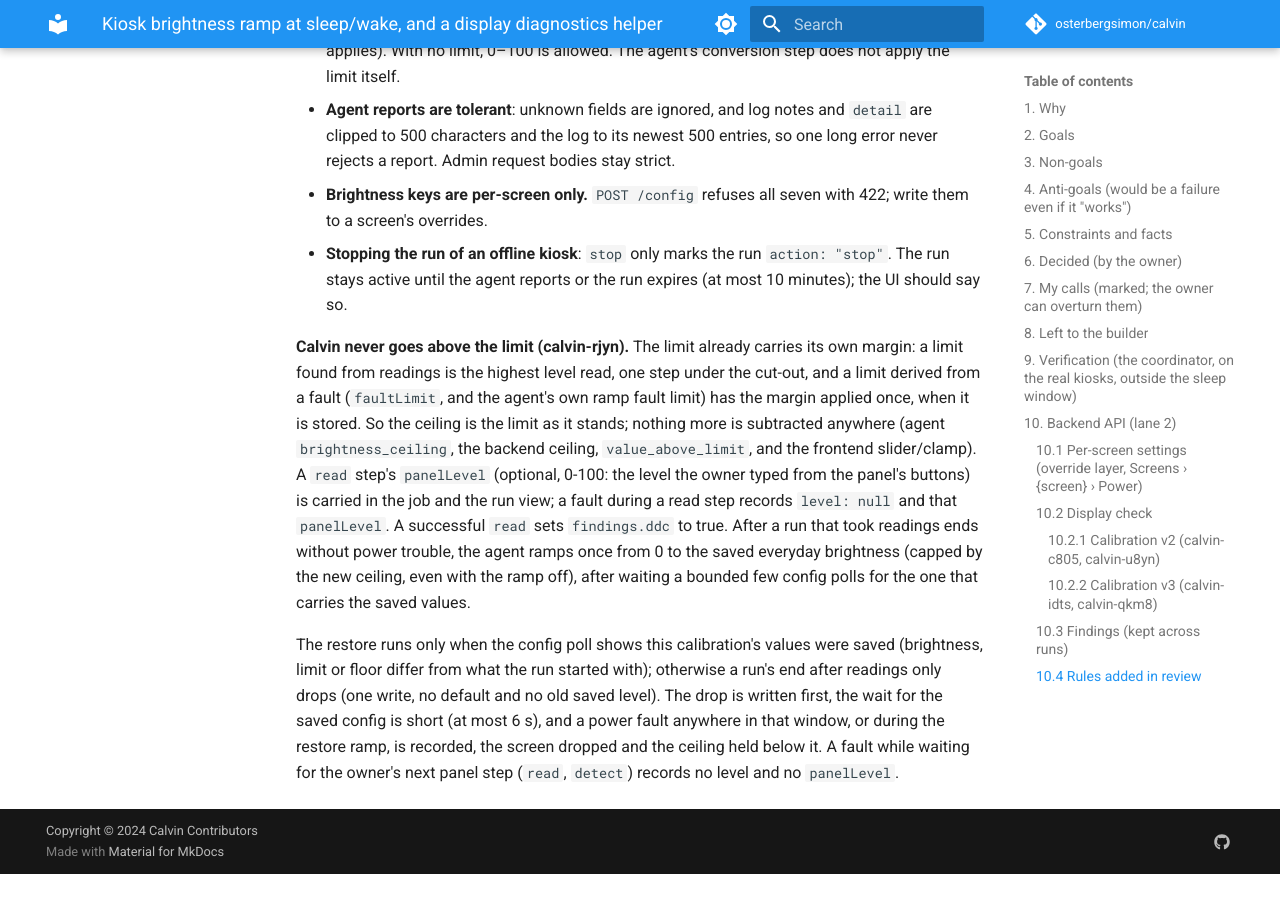
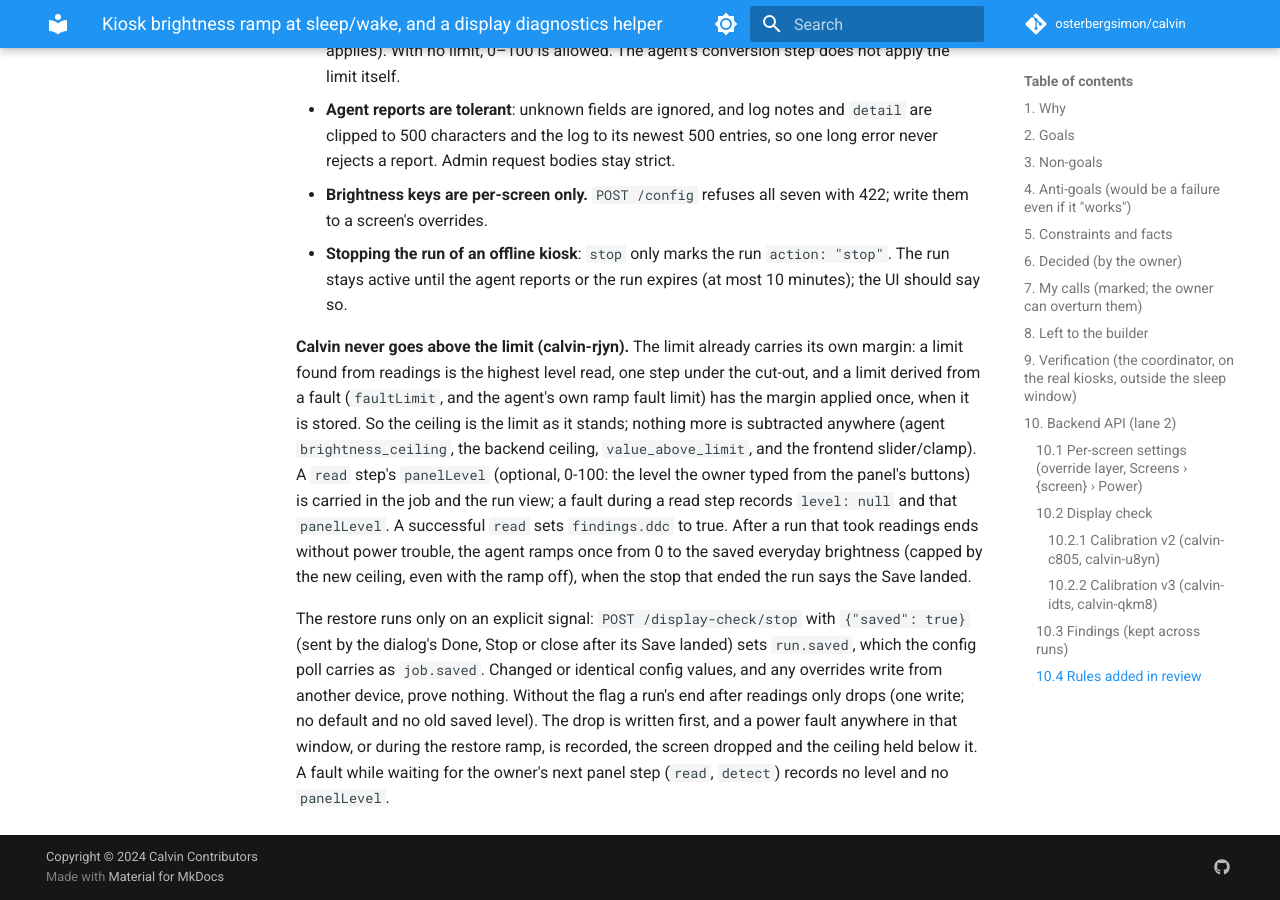
Before and after one commit to osterbergsimon/calvin, an MkDocs documentation site: the page built from docs/superpowers/specs/2026-11-04-kiosk-brightness-ramp-design.md, in a window 1280 px wide and 900 px high, scrolled down 13171 px. Built offline with MkDocs 1.6.1 and Material for MkDocs 9.7.7, drawn with Linux system fonts in a browser that asks for light colours; comment, search, counter and statistics services are not loaded; before the commit the page ends 14045 px from its top, so only the background shows below that.

Commit message:
docs: the restore signal is the saved stop (calvin-rjyn)

```diff
--- a/docs/superpowers/specs/2026-11-04-kiosk-brightness-ramp-design.md
+++ b/docs/superpowers/specs/2026-11-04-kiosk-brightness-ramp-design.md
@@ -423,10 +423,11 @@ the frontend slider/clamp). A `read` step's `panelLevel` (optional, 0-100: the l
 buttons) is carried in the job and the run view; a fault during a read step records `level: null` and that
 `panelLevel`. A successful `read` sets `findings.ddc` to true. After a run that took readings ends without power
 trouble, the agent ramps once from 0 to the saved everyday brightness (capped by the new ceiling, even with the ramp
-off), after waiting a bounded few config polls for the one that carries the saved values.
+off), when the stop that ended the run says the Save landed.
 
-The restore runs only when the config poll shows this calibration's values were saved (brightness, limit or floor
-differ from what the run started with); otherwise a run's end after readings only drops (one write, no default and no
-old saved level). The drop is written first, the wait for the saved config is short (at most 6 s), and a power fault
+The restore runs only on an explicit signal: `POST /display-check/stop` with `{"saved": true}` (sent by the dialog's
+Done, Stop or close after its Save landed) sets `run.saved`, which the config poll carries as `job.saved`. Changed or
+identical config values, and any overrides write from another device, prove nothing. Without the flag a run's end after
+readings only drops (one write; no default and no old saved level). The drop is written first, and a power fault
 anywhere in that window, or during the restore ramp, is recorded, the screen dropped and the ceiling held below it. A
 fault while waiting for the owner's next panel step (`read`, `detect`) records no level and no `panelLevel`.
```
